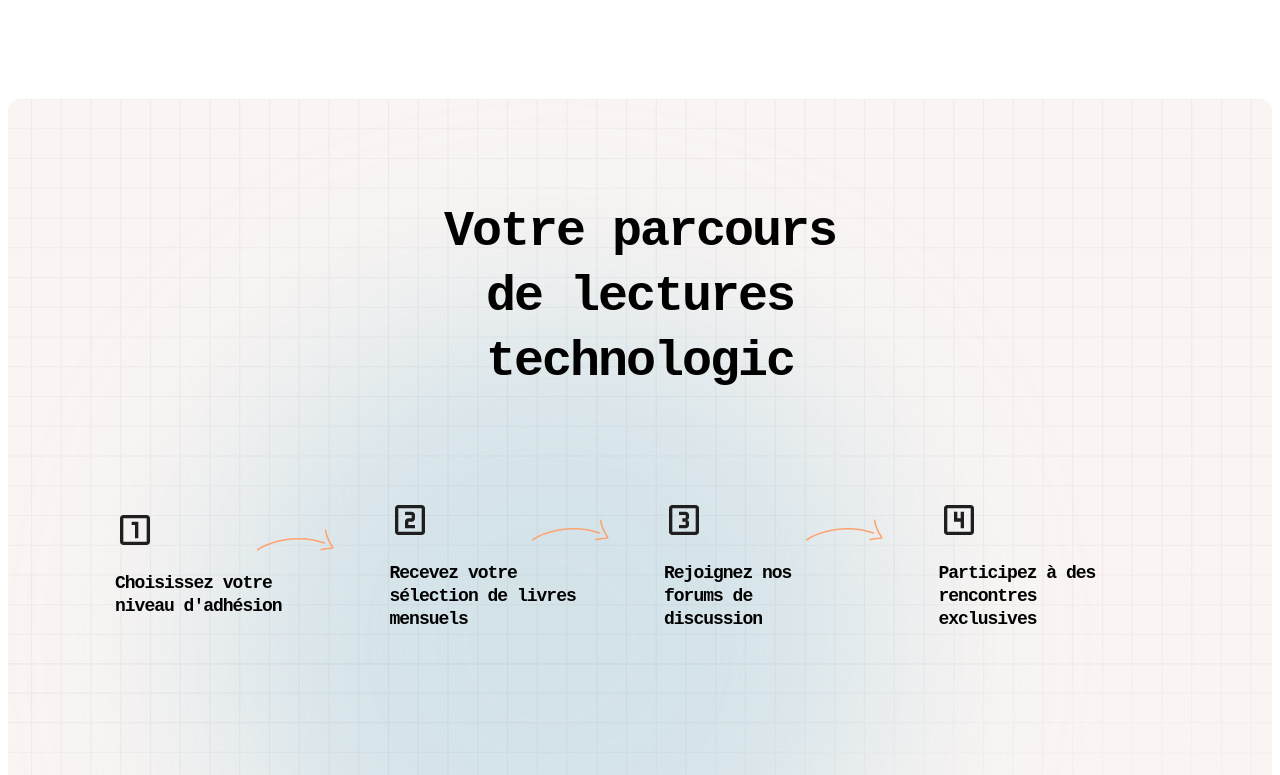
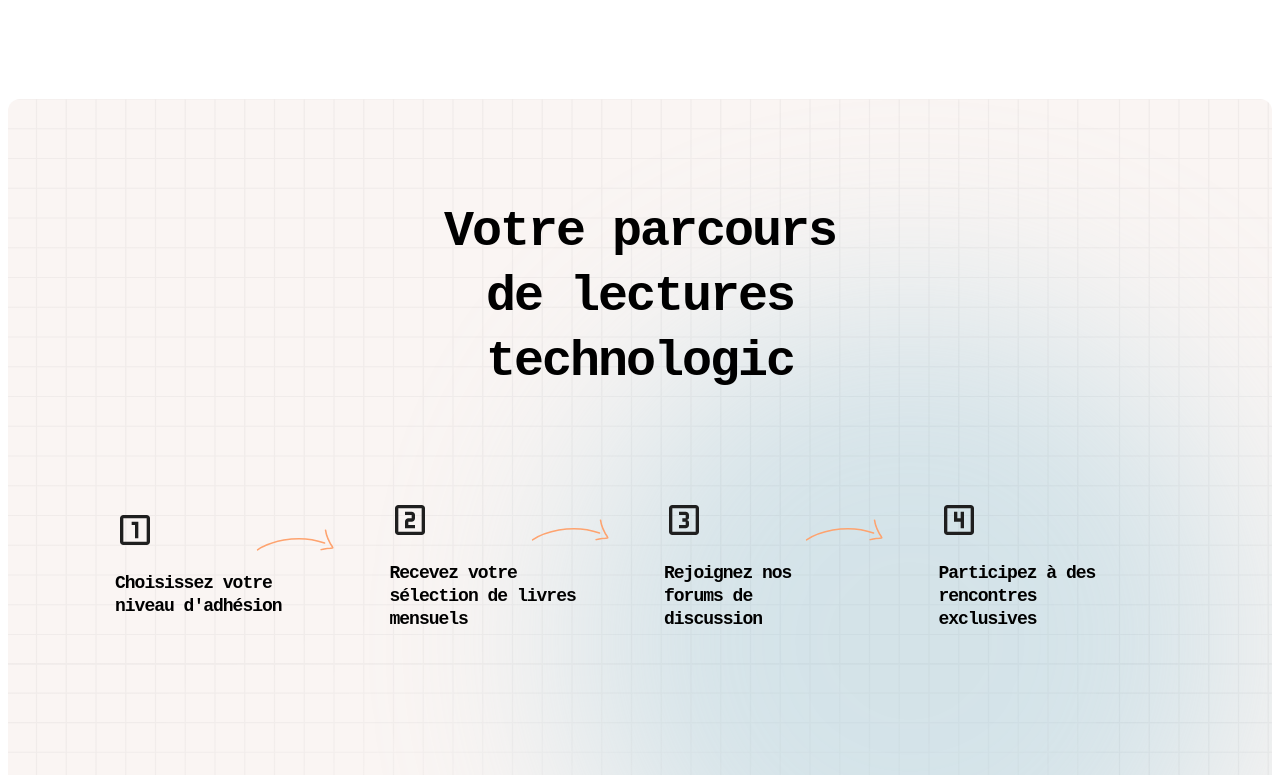
Before and after one commit to etodasco/test-integration-2, a plain HTML site: page index.html in a window 1280 px wide. Shown: the part 2605-3380 px from the top of the page. Drawn offline with Linux system fonts and the light colour scheme; a web font is replaced by a local one.

Commit message:
updated css

```diff
--- a/css/styles.css
+++ b/css/styles.css
@@ -357,7 +357,7 @@ p.rating-text {
   background-color: #faf5f3;
   background-image: url("../assets/images/pattern-light-bg.svg"),
     url("../assets/images/pattern-glow.svg");
-  background-position: fill, 100% 100%;
+  background-position: 200% 0%;
   background-repeat: repeat, no-repeat;
 }
 
```
